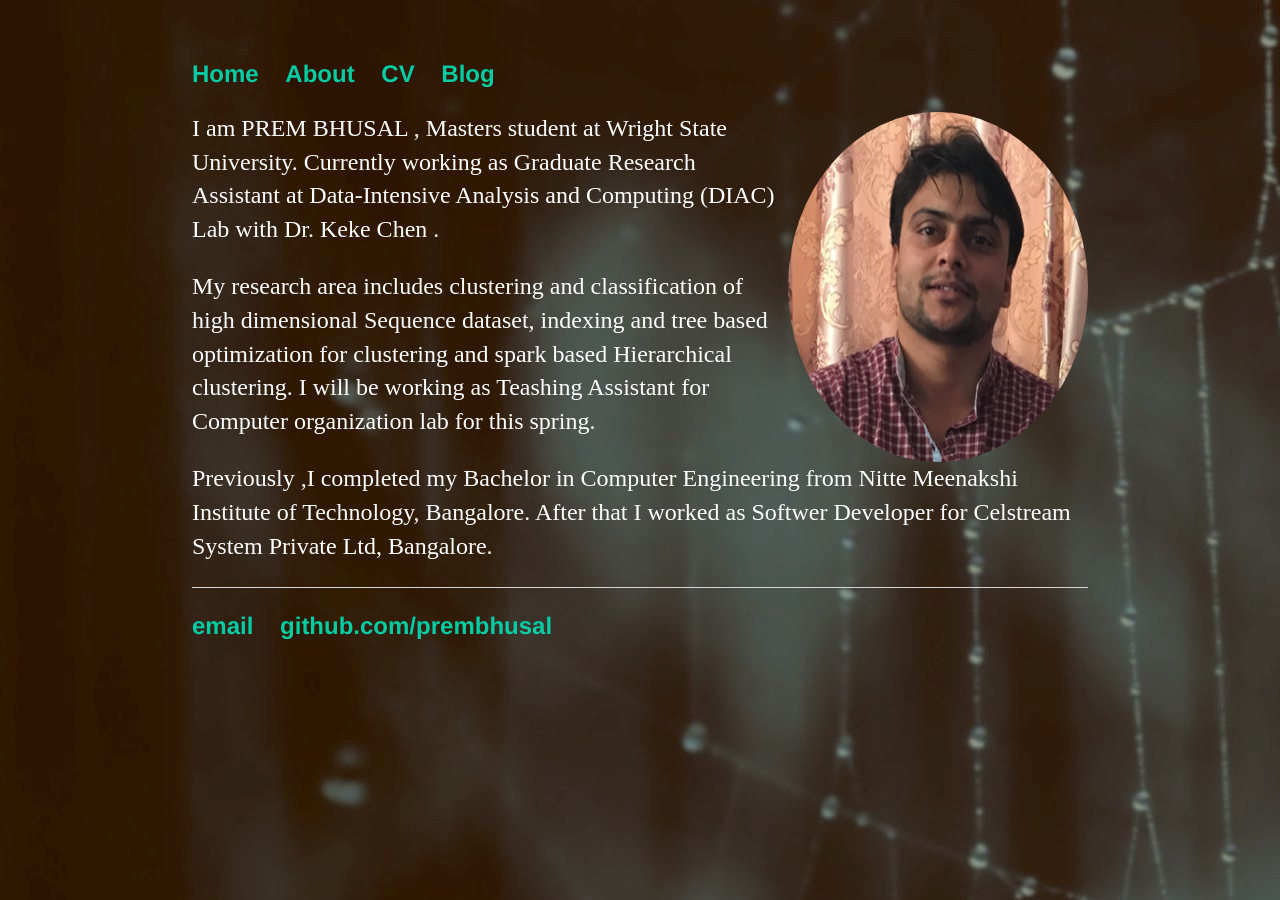
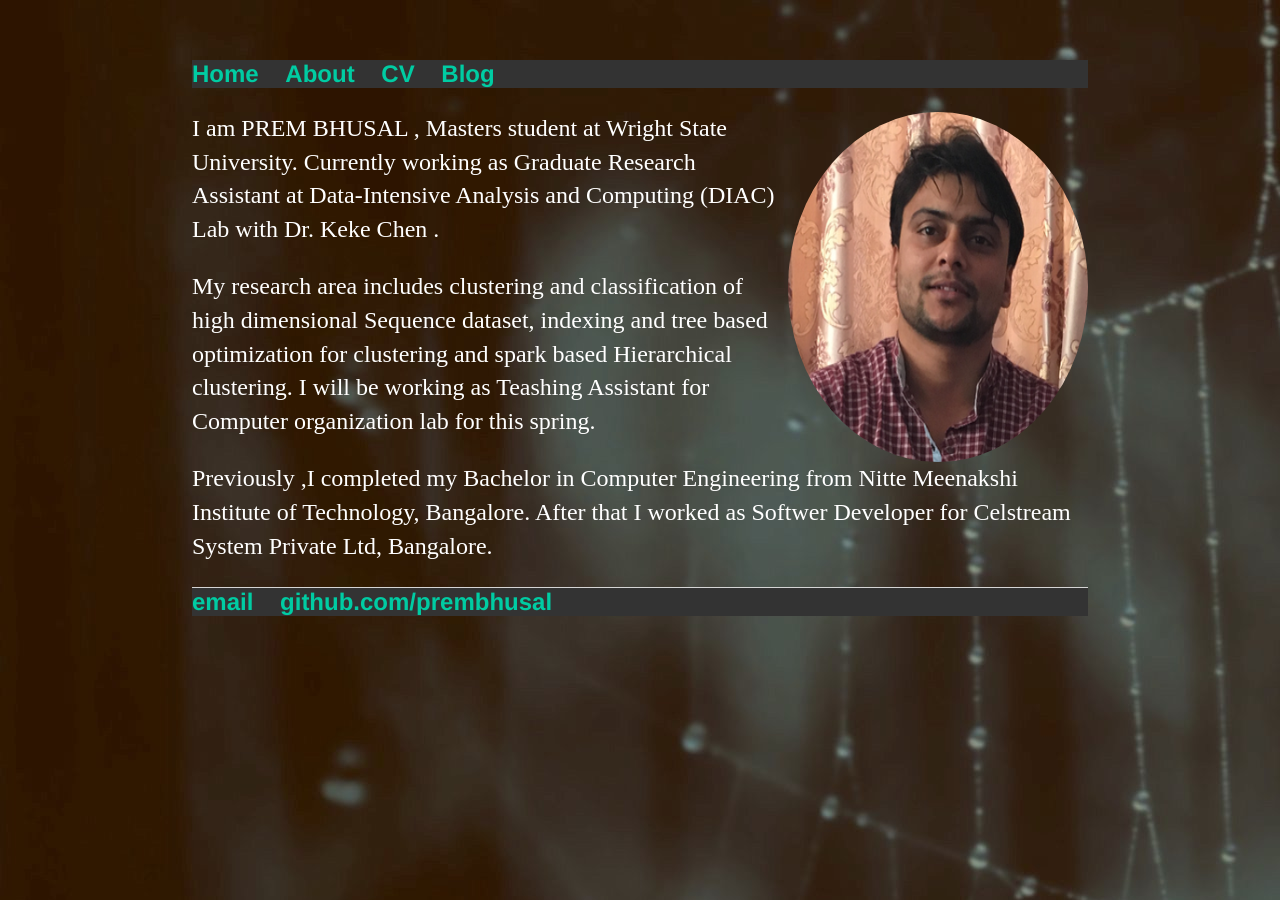
Before and after one commit to prembhusal/prembhusalWebsite, a Jekyll site: the page built from index.html, in a window 1280 px wide. Built offline with Jekyll 4.4.1, drawn with Linux system fonts in a browser that asks for light colours.

Commit message:
Update main.css

```diff
--- a/css/main.css
+++ b/css/main.css
@@ -10,6 +10,14 @@ nav ul, footer ul {
     font-size: 1.5em;
     color: #00cca3;
 }
+ul {
+  list-style-type: none;
+  margin: 0;
+  padding: 0;
+  overflow: hidden;
+  background-color: #333;
+}
+
 nav ul li, footer ul li {
     display: inline;
     margin-right: 20px;
```
